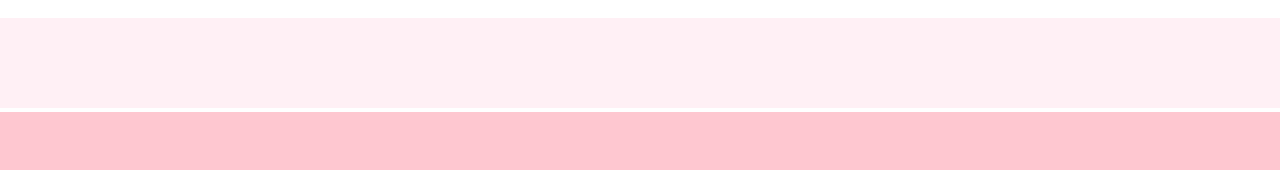
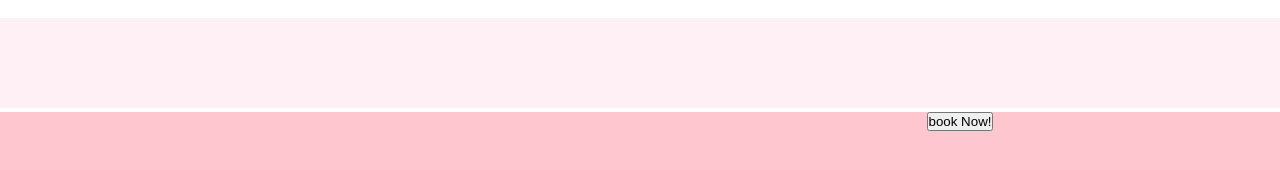
Before and after one commit to Labiba-Alam/Personal-Portfolio-Website, a plain HTML site: page index.html in a window 1280 px wide. Shown: the part 60-230 px from the top of the page. Drawn offline with Linux system fonts and the light colour scheme.

Commit message:
added Button

```diff
--- a/Stylesheet/styles.css
+++ b/Stylesheet/styles.css
@@ -41,3 +41,8 @@ marquee{
     font-family:cursive ;
     color: rgb(90, 1, 34);
 }
+
+#button{
+    text-align: center;
+    align-content: center;
+}
--- a/index.html
+++ b/index.html
@@ -33,7 +33,9 @@
     <main>
         <section id="hero">
             <div class="hero">
-                <!-- <img src="./Src/Hero.jpg"> -->
+                <div id="button">
+                    <button id="button">book Now!</button>
+                </div>
             </div>
         </section>
         <br>
```
